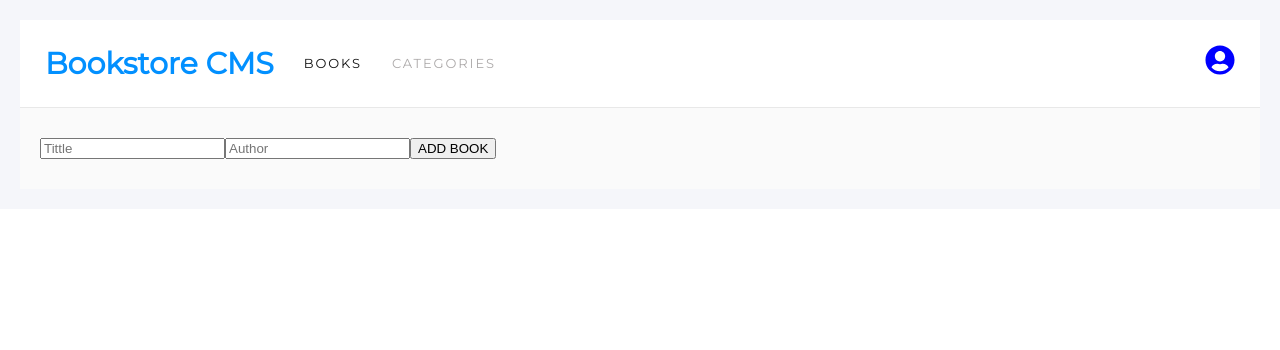
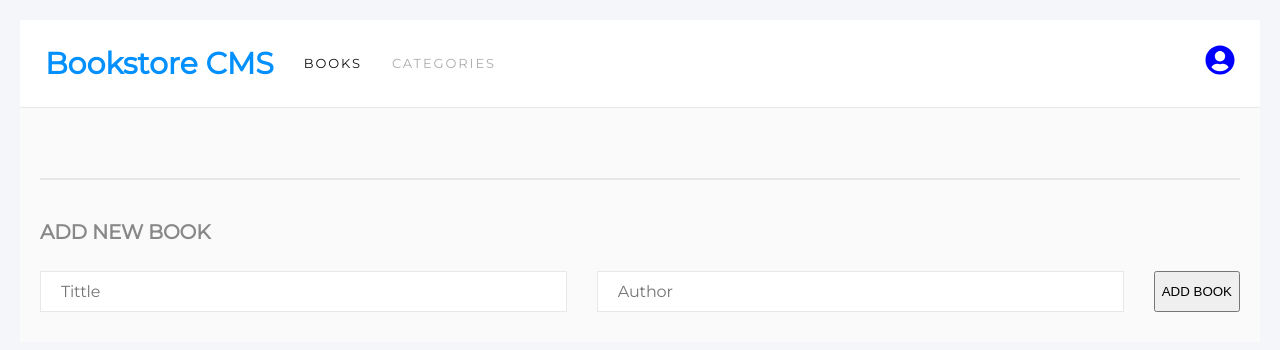
Before and after one commit to dgcuenca/bookstore, a React (Create React App) app: page / in a window 1280 px wide. Shown: the top 350 px of the page. Built offline with nearby package versions, Linux system fonts and the light colour scheme; no server answers.

Commit message:
Style border when is active

```diff
--- a/src/Components/books.jsx
+++ b/src/Components/books.jsx
@@ -18,7 +18,7 @@ export default function Books() {
         <ul className="booksContainer">
           <Book books={books} />
         </ul>
-        <div>
+        <div className="formContainer">
           <Form />
         </div>
       </div>
--- a/src/Components/form.jsx
+++ b/src/Components/form.jsx
@@ -19,13 +19,18 @@ const Form = (props) => {
   }
 
   return (
-    <form>
+    <>
+      <h2>
+        ADD NEW BOOK
+      </h2>
+      <form className="form">
         <input
           type="text"
           placeholder="Tittle"
           onChange={(e) => setNewTitle(e.target.value)}
           value={newtitle}
           name="title"
+          className="inputForm"
         />
         <input
           type="text"
@@ -33,6 +38,7 @@ const Form = (props) => {
           onChange={(e) => setNewAuthor(e.target.value)}
           value={newAuthor}
           name="author"
+          className="inputForm"
         />
         <button
           type="button"
@@ -41,6 +47,7 @@ const Form = (props) => {
           ADD BOOK
         </button>
       </form>
+    </>
   );
 };
 
--- a/src/index.css
+++ b/src/index.css
@@ -92,6 +92,9 @@ code {
   flex-direction: column;
   gap: 2rem;
   list-style-type: none;
+  padding-bottom: 4rem;
+  margin-bottom: 4rem;
+  border-bottom: 0.25rem solid #e8e8e8;
 }
 
 .booksContainer li {
@@ -210,3 +213,34 @@ code {
   padding: 0.8rem 2.4rem;
   border: white;
 }
+
+.formContainer h2 {
+  color: rgb(136, 136, 136);
+  font-family: 'Montserrat', sans-serif;
+  font-size: 2rem;
+  font-weight: 700;
+  letter-spacing: -0.018rem;
+  padding-bottom: 1rem;
+}
+
+.form {
+  display: flex;
+  gap: 3rem;
+}
+
+.inputForm {
+  flex-grow: 1;
+  border: rgb(232, 232, 232) 0.1rem solid;
+  padding: 1rem 2rem;
+  color: rgb(18, 18, 18);
+  font-family: 'Montserrat', sans-serif;
+  font-size: 1.6rem;
+  font-weight: 400;
+  letter-spacing: -0.015rem;
+  line-height: normal;
+}
+
+.inputForm:focus {
+  border: rgb(2, 144, 255) 0.1rem solid;
+  outline: none;
+}
```
Lines whose indentation alone changed are shown as unchanged.
